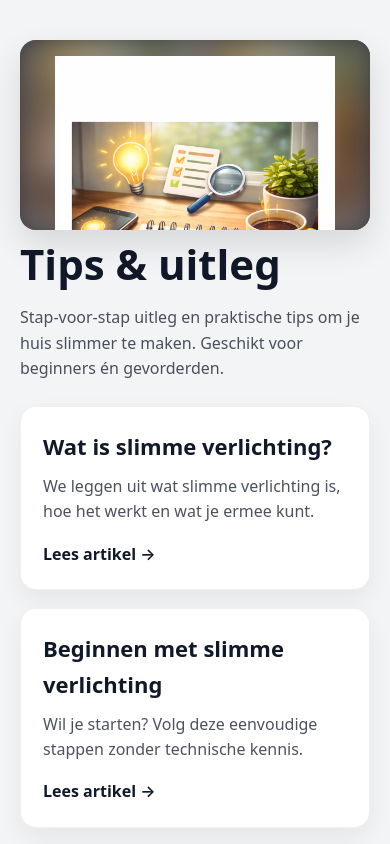
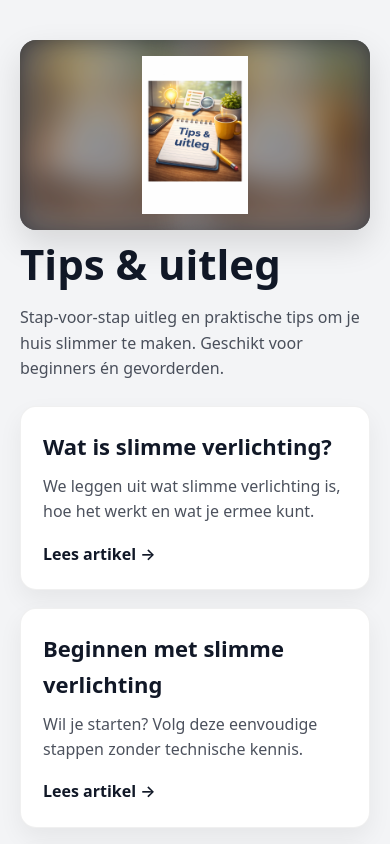
Before and after one commit to hafidgrad/SlimHuisWonen, a Next.js app: page /tips in a window 390 px wide. Shown: the top 844 px of the page. Built offline with nearby package versions, Linux system fonts and the light colour scheme.

Commit message:
app/globals.css

```diff
--- a/app/globals.css
+++ b/app/globals.css
@@ -41,15 +41,16 @@ a {
 }
 
 code {
-  font-family: ui-monospace, SFMono-Regular, Menlo, Monaco, Consolas, "Liberation Mono", "Courier New", monospace;
+  font-family: ui-monospace, SFMono-Regular, Menlo, Monaco, Consolas,
+    "Liberation Mono", "Courier New", monospace;
 }
 
 /* -----------------------------
    Theme (SlimHuisWonen kleuren)
 ------------------------------ */
 :root {
-  --shw-teal: #13b7c6;   /* turquoise */
-  --shw-green: #22c55e;  /* groen */
+  --shw-teal: #13b7c6; /* turquoise */
+  --shw-green: #22c55e; /* groen */
   --shw-dark: #0f172a;
 
   --text-muted: #4b5563;
@@ -172,7 +173,8 @@ code {
   font-weight: 700;
   border: 1px solid transparent;
   cursor: pointer;
-  transition: background-color 0.15s, color 0.15s, border-color 0.15s, transform 0.05s;
+  transition: background-color 0.15s, color 0.15s, border-color 0.15s,
+    transform 0.05s;
 }
 
 .btn-primary {
@@ -196,7 +198,7 @@ code {
   color: #1d4ed8;
 }
 
-/* ✅ Amazon knop apart houden (zodat je site consistent blijft) */
+/* ✅ Amazon knop apart houden */
 .btn-amazon {
   background: #ff9900;
   color: #000;
@@ -209,7 +211,7 @@ code {
 }
 
 /* =========================================================
-   Hero (oude “hero” section – mag blijven als je dit nog gebruikt)
+   Hero (oude hero section – mag blijven)
    ========================================================= */
 .hero {
   background: linear-gradient(135deg, #e0ecff, #f9fafb);
@@ -389,8 +391,13 @@ code {
 }
 
 @keyframes scrollBounce {
-  0%, 100% { transform: translateY(0px); }
-  50% { transform: translateY(6px); }
+  0%,
+  100% {
+    transform: translateY(0px);
+  }
+  50% {
+    transform: translateY(6px);
+  }
 }
 
 /* =========================================================
@@ -694,9 +701,9 @@ code {
   inset: 0;
   background: linear-gradient(
     90deg,
-    rgba(0,0,0,0.14) 0%,
-    rgba(0,0,0,0.06) 45%,
-    rgba(0,0,0,0.03) 100%
+    rgba(0, 0, 0, 0.14) 0%,
+    rgba(0, 0, 0, 0.06) 45%,
+    rgba(0, 0, 0, 0.03) 100%
   );
   pointer-events: none;
 }
@@ -735,7 +742,7 @@ code {
 }
 
 .tips-banner {
-  height: 210px; /* exact gelijk aan categorie-banner */
+  height: 210px;
 }
 
 /* ✅ Banner op categoriepagina */
@@ -777,11 +784,8 @@ code {
 }
 
 /* =========================================================
-   ✅ TipBanner (blur zijkanten + strak uitlijnen)
-   Past exact binnen container (Tailwind + normale pages)
-   Matcht met TipBanner.jsx die jij nu gebruikt
+   ✅ TipBanner (perfect center + blur zijkanten) — Next/Image proof
    ========================================================= */
-
 .tipBanner {
   position: relative;
   width: 100%;
@@ -792,7 +796,7 @@ code {
   box-shadow: 0 14px 34px rgba(0, 0, 0, 0.12);
 }
 
-/* Blur layer links/rechts */
+/* blur zijkanten */
 .tipBannerBlur {
   position: absolute;
   top: 0;
@@ -814,7 +818,7 @@ code {
   right: 0;
 }
 
-/* Dark overlay */
+/* overlay */
 .tipBanner::after {
   content: "";
   position: absolute;
@@ -823,22 +827,31 @@ code {
   z-index: 2;
 }
 
-/* Center sharp image */
+/* center container */
 .tipBannerInner {
   position: absolute;
   inset: 0;
   z-index: 3;
-  display: grid;
-  place-items: center;
+  display: flex;
+  align-items: center;
+  justify-content: center;
   padding: 16px;
 }
 
+/* ✅ Next/Image wrapper fix */
+.tipBannerInner > span {
+  display: block !important;
+  height: 100% !important;
+  width: auto !important;
+  max-width: 360px !important;
+}
+
+/* ✅ echte image fix */
 .tipBannerInner img {
-  height: 100%;
-  width: auto;
-  max-width: 360px;
-  object-fit: contain;
-  display: block;
+  height: 100% !important;
+  width: auto !important;
+  object-fit: contain !important;
+  display: block !important;
 }
 
 /* Mobile */
@@ -848,7 +861,7 @@ code {
     border-radius: 16px;
   }
 
-  .tipBannerInner img {
-    max-width: 280px;
+  .tipBannerInner > span {
+    max-width: 280px !important;
   }
 }
```
